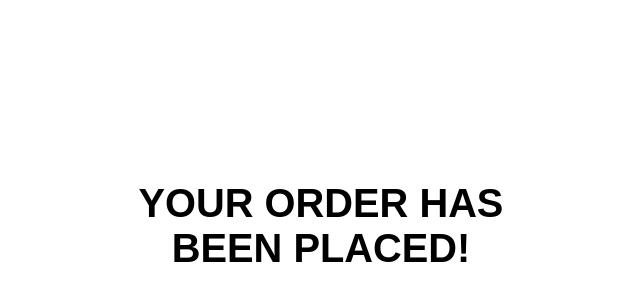
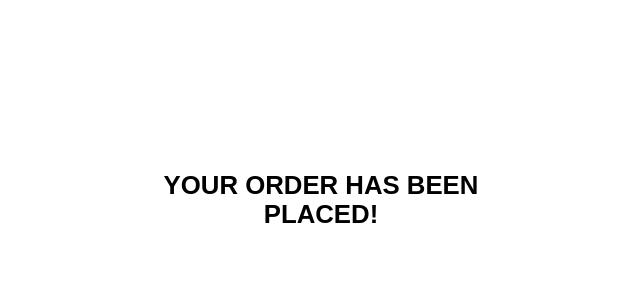
Before and after one commit to wangsha8/wangsha8.github.io, a plain HTML site: page confirm.html in a window 1280 px wide. Shown: the part 146-446 px from the top of the page, without its empty margins (319-959 px from the left). Drawn offline with Linux system fonts and the light colour scheme.

Commit message:
revision

```diff
--- a/confirm.html
+++ b/confirm.html
@@ -25,7 +25,7 @@
     </style>
     <style>
         html * {
-            font-size: 1.2em !important;
+            font-size: 1.1em !important;
             color: #000 !important;
             font-family: Arial !important;
         }
```
Also changed, not shown: index.html (+1 -1 lines).
